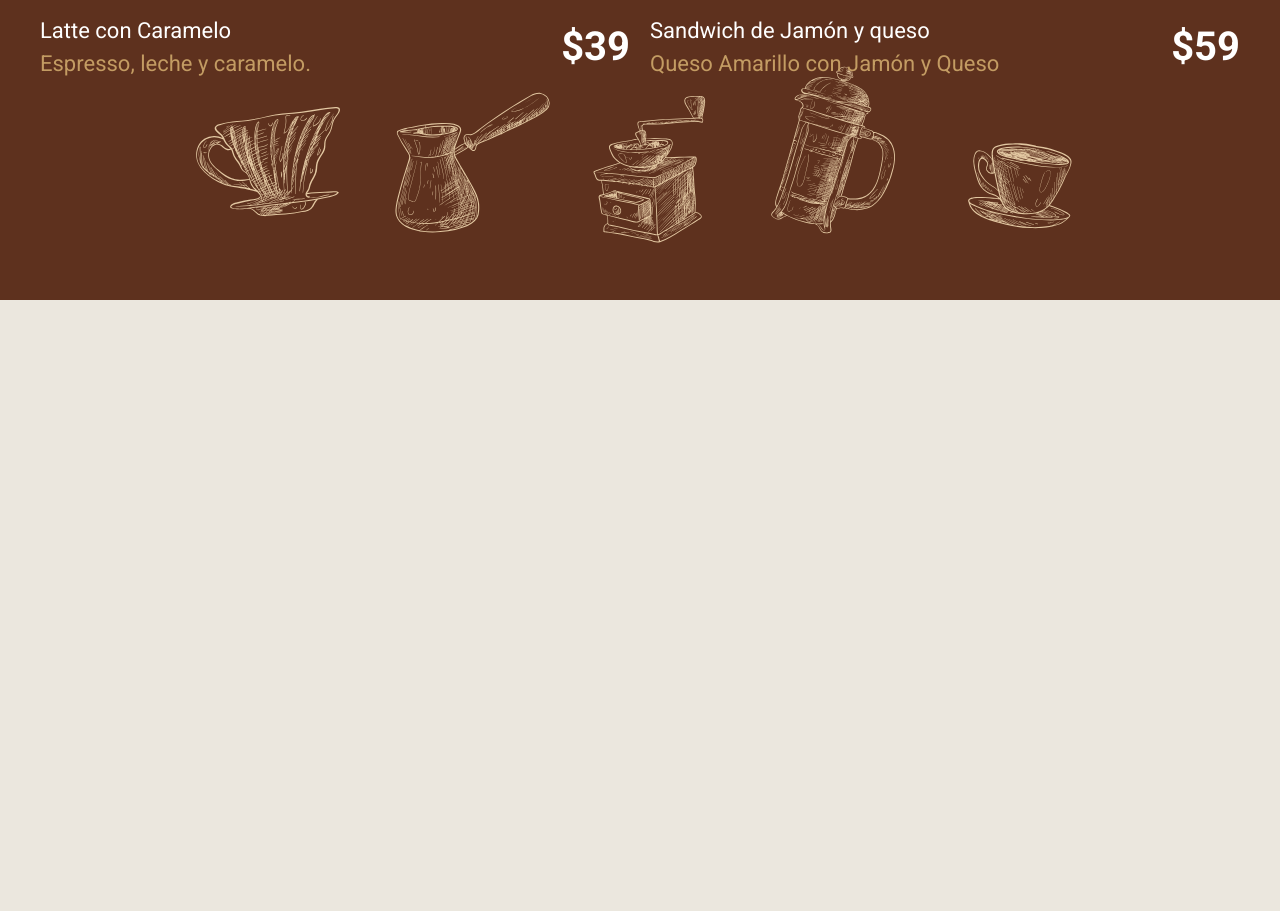
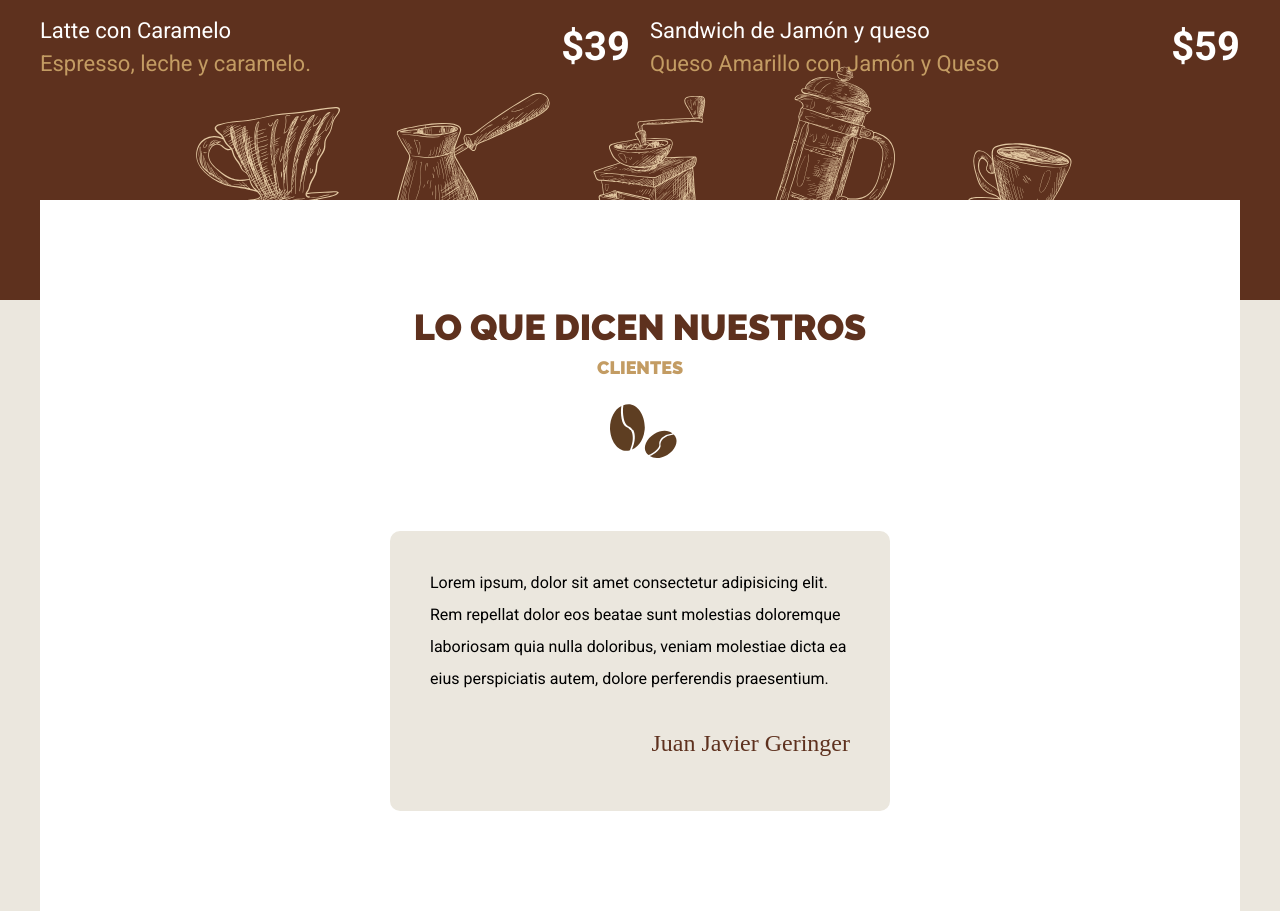
Before and after one commit to Juany313/Cafeteria, a website: page index.html in a window 1280 px wide. Shown: the part 4114-5025 px from the top of the page. Before the commit the page ends 4414 px from the top, so only its background shows below. Drawn offline with Linux system fonts and the light colour scheme; a web font is replaced by a local one.

Commit message:
testimoniales

```diff
--- a/index.html
+++ b/index.html
@@ -174,5 +174,20 @@
             </section>
         </div>
     </section>
+
+    <section class="nuestros-testimoniales contenedor bg-white mg-top--10">
+        <h2>Lo que dicen nuestros<span>Clientes</span></h2>
+
+        <div class="testimonial">
+
+            <p>
+                Lorem ipsum, dolor sit amet consectetur adipisicing elit. Rem repellat dolor eos beatae
+                sunt molestias doloremque laboriosam quia nulla doloribus, veniam molestiae dicta ea eius
+                perspiciatis autem, dolore perferendis praesentium.
+            </p>
+
+            <p class="autor">Juan Javier Geringer</p>
+        </div>
+    </section>
 </body>
 </html>
--- a/src/scss/base/_utilidades.scss
+++ b/src/scss/base/_utilidades.scss
@@ -6,3 +6,9 @@
 .bg-primario {
     background-color: v.$primario;
 }
+.bg-white {
+    background-color: v.$blanco;
+}
+.mg-top--10 {
+    margin-top: -10rem;
+}
--- a/src/scss/inicio/_index.scss
+++ b/src/scss/inicio/_index.scss
@@ -2,3 +2,4 @@
 @forward 'iconos';
 @forward 'galeria';
 @forward 'menu';
+@forward 'testimoniales';
--- /dev/null
+++ b/src/scss/inicio/testimoniales.scss
@@ -0,0 +1,25 @@
+@use 'base/variables' as v;
+@use 'base/mixins' as m;
+
+.nuestros-testimoniales {
+    padding:10rem 2rem;
+
+    @include m.tablet {
+        padding: 10rem;
+    }
+
+    .testimonial{
+        background-color: v.$cafeClaro;
+        padding: 2rem 4rem;
+        max-width: 50rem;
+        margin: 0 auto;
+        border-radius: 1rem;
+
+        .autor{
+            text-align: right;
+            font-size: 2.4rem;
+            color: v.$primario;
+            font-family: v.$fuenteCursiva;
+        }
+    }
+}
```
Also changed, not shown: build/css/app.css.
